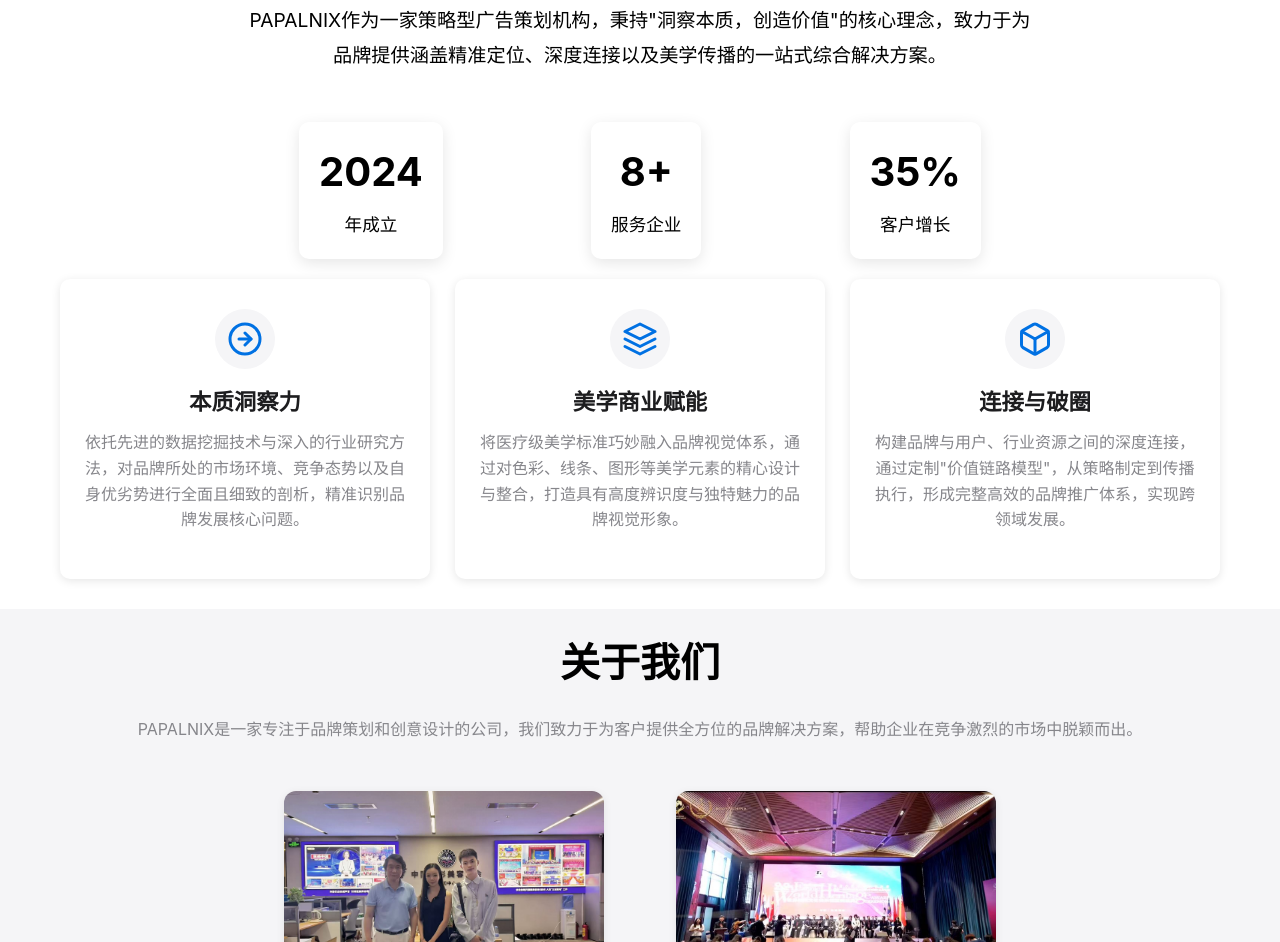
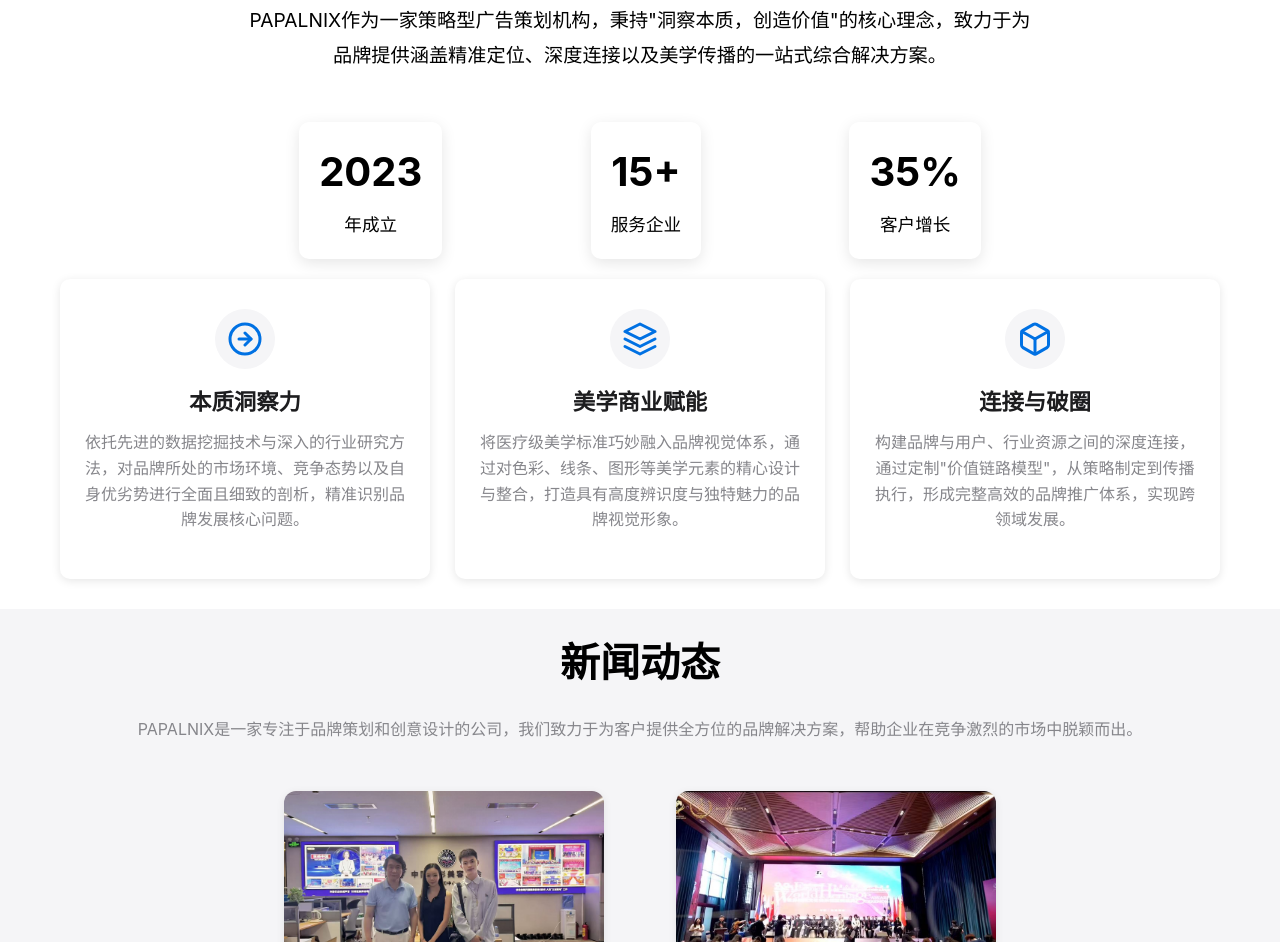
Before and after one commit to papalnix/papalnix, a plain HTML site: page index.html in a window 1280 px wide. Shown: the part 935-1877 px from the top of the page. Drawn offline with Linux system fonts and the light colour scheme.

Commit message:
Update index.html

```diff
--- a/index.html
+++ b/index.html
@@ -61,11 +61,11 @@
                     <p class="text-center">PAPALNIX作为一家策略型广告策划机构，秉持"洞察本质，创造价值"的核心理念，致力于为品牌提供涵盖精准定位、深度连接以及美学传播的一站式综合解决方案。</p>
                     <div class="intro-highlights">
                         <div class="highlight-item">
-                            <span class="highlight-number">2024</span>
+                            <span class="highlight-number">2023</span>
                             <span class="highlight-text">年成立</span>
                         </div>
                         <div class="highlight-item">
-                            <span class="highlight-number">8+</span>
+                            <span class="highlight-number">15+</span>
                             <span class="highlight-text">服务企业</span>
                         </div>
                         <div class="highlight-item">
@@ -117,7 +117,7 @@
     <!-- 关于我们 -->
     <section id="about" class="section about">
         <div class="container">
-            <h2 class="animate-on-scroll">关于我们</h2>
+            <h2 class="animate-on-scroll">新闻动态</h2>
             <p class="text-center animate-on-scroll">PAPALNIX是一家专注于品牌策划和创意设计的公司，我们致力于为客户提供全方位的品牌解决方案，帮助企业在竞争激烈的市场中脱颖而出。</p>
             <div class="news-list" style="display: flex; gap: 32px; justify-content: center;">
                 <div class="news-item" style="flex:1; max-width: 360px; display: flex; flex-direction: column; align-items: center;">
```
